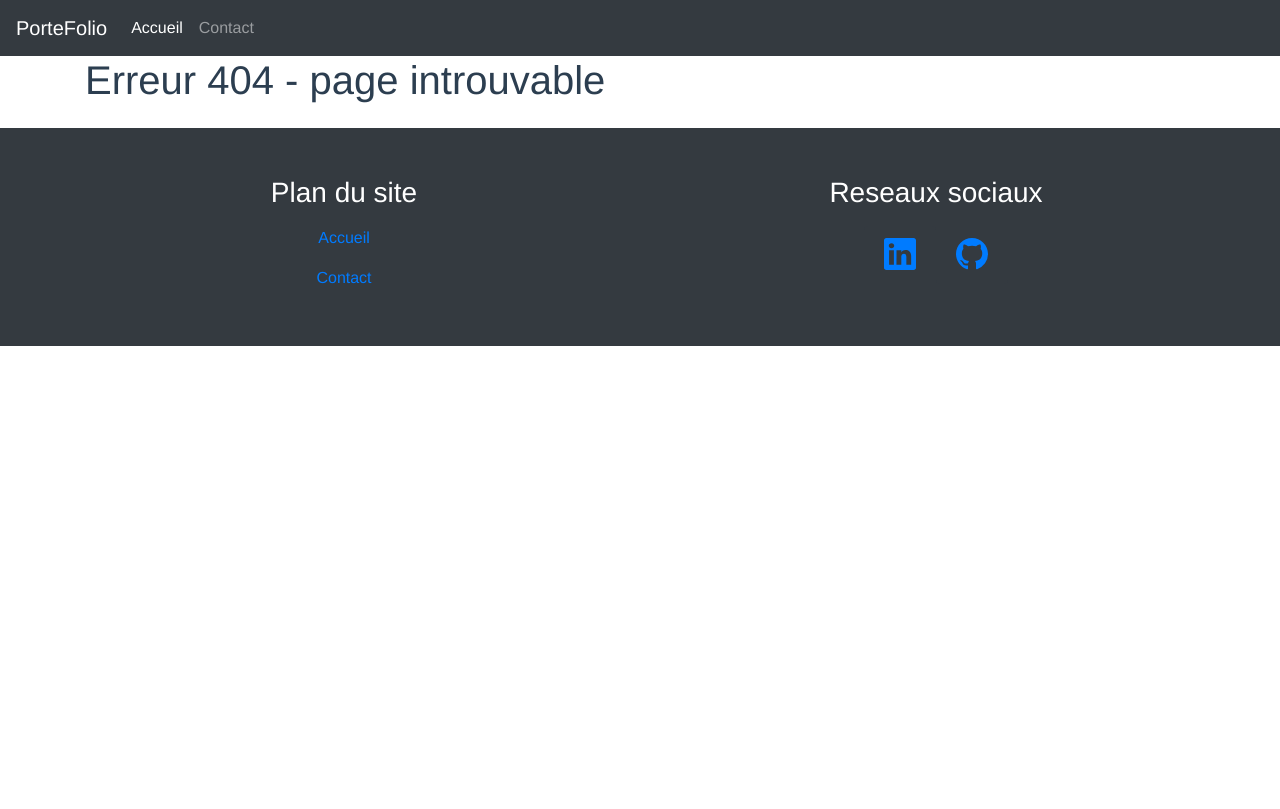
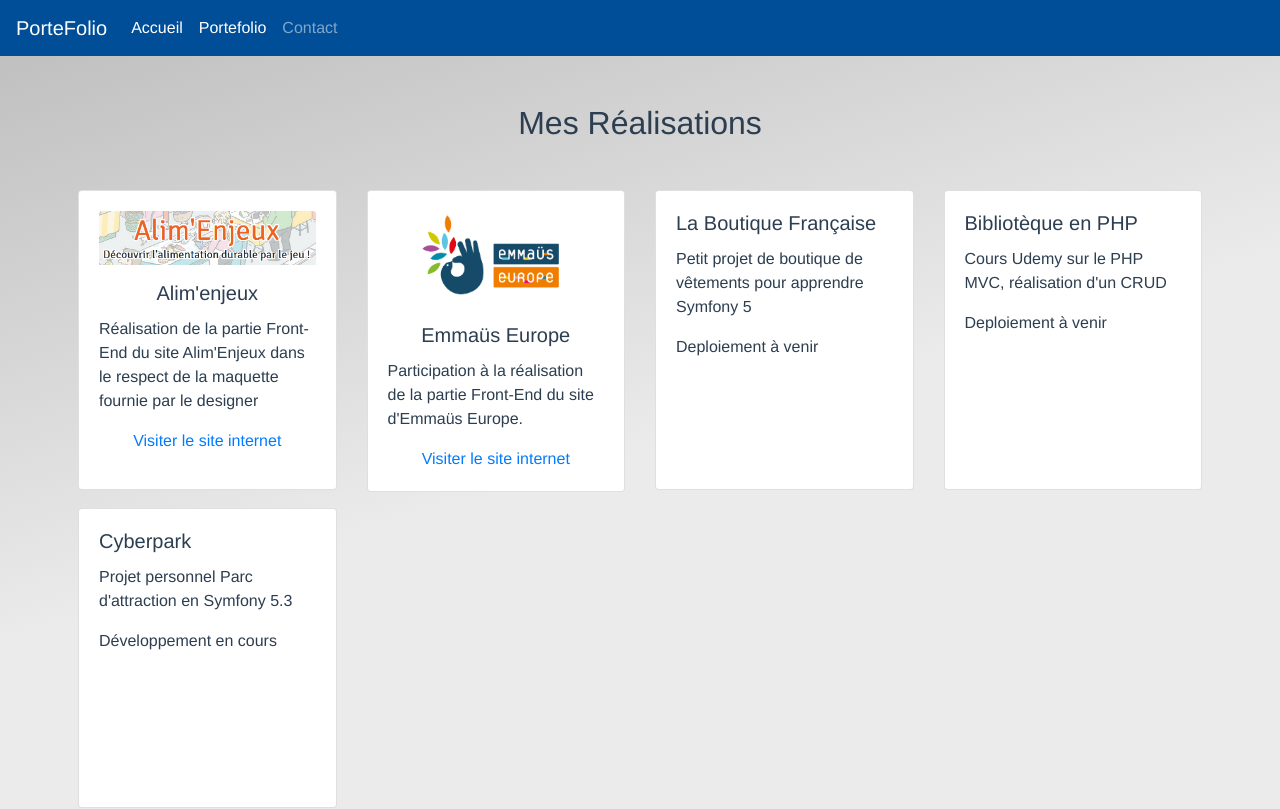
Before and after one commit to judev34/portefolio-vuejs, a Vue app: page /portefolio in a window 1280 px wide. Before the commit this address had no page. Shown: the top 809 px of the page. Built offline with nearby package versions, Linux system fonts and the light colour scheme.

Commit message:
ajout portefolio + couleurs

```diff
--- a/src/components/layout/TheFooter.vue
+++ b/src/components/layout/TheFooter.vue
@@ -1,6 +1,6 @@
 <template>
-    <footer class="container-fluid">
-        <div class="row d-flex justify-content-between mt-sm-3 p-md-5 bg-dark text-white">
+    <footer class="container-fluid container-footer">
+        <div class="row d-flex justify-content-between p-md-5 text-white">
             <div class="col-12 col-sm-6 mt-3 mt-md-0 text-center">
                 <h3>Plan du site</h3>
                 <b-navbar-nav>
@@ -23,13 +23,13 @@
             <div class="col-12 col-sm-6 mt-3 mt-lg-0 text-center">
                 <h3>Reseaux sociaux</h3>
                 <b-list-group class="d-flex flex-row justify-content-center mt-3">
-                   <b-list-group-item class="reseaux-item bg-dark">
+                   <b-list-group-item class="reseaux-item">
                         <a href="">
-                        <b-icon icon="linkedin" variant="primary" font-scale="2"></b-icon></a>
+                        <b-icon icon="linkedin" variant="light" font-scale="2"></b-icon></a>
                     </b-list-group-item>
-                   <b-list-group-item class="reseaux-item bg-dark">
+                   <b-list-group-item class="reseaux-item">
                        <a href="https://github.com/judev34">
-                       <b-icon icon="github" variant="primary" font-scale="2"></b-icon></a>
+                       <b-icon icon="github" variant="light" font-scale="2"></b-icon></a>
                     </b-list-group-item>
                 </b-list-group>
             </div>
@@ -47,7 +47,20 @@ export default {
 
 <style>
 
+.container-footer {
+    background: rgb(0,78,152);
+}
+
+.nav-item > a {
+    color: white;
+}
+
+.nav-item > a:hover {
+    color: lightgrey;
+}
+
 .reseaux-item {
     border: none;
+    background: rgb(0,78,152);
 }
 </style>
--- a/src/components/layout/TheNavigation.vue
+++ b/src/components/layout/TheNavigation.vue
@@ -1,6 +1,6 @@
 <template>
 <nav>
-  <b-navbar class="navbar-perso" toggleable="lg" type="dark" variant="dark">
+  <b-navbar class="navbar-perso navbar-dark" toggleable="lg" >
     <b-navbar-brand to="/" exact>PorteFolio</b-navbar-brand>
 
     <b-navbar-toggle target="nav-collapse"></b-navbar-toggle>
@@ -16,6 +16,16 @@
             :href="href"
             @click="navigate"
             >Accueil</b-nav-item>
+        </router-link>
+        <router-link
+          to="/portefolio"
+          custom
+          v-slot="{ href, navigate, isActive}"
+        ><b-nav-item
+            :active="isActive"
+            :href="href"
+            @click="navigate"
+            >Portefolio</b-nav-item>
         </router-link>
         <router-link
           to="/contact"
@@ -40,6 +50,13 @@ export default {
 </script>
 
 <style>
+.navbar-perso {
+  background: rgb(0,78,152);
+  color: white !important;
+}
 
+.navbar-brand {
+  color: white;
+}
 
 </style>
--- a/src/router/index.js
+++ b/src/router/index.js
@@ -3,12 +3,13 @@ import VueRouter from 'vue-router'
 import Home from '../views/Home.vue'
 import Contact from '../components/forms/Contact.vue'
 import Page404 from '../components/errors/Page404.vue'
-
+import Portefolio from '../views/Portefolio.vue'
 
 Vue.use(VueRouter)
 
 const routes = [
   { path: '/', name: 'Home', component: Home },
+  { path: '/portefolio', name: 'Portefolio', component: Portefolio },
   { path: '/contact', name: 'Contact', component: Contact },
   // { path: '/actualites', name: 'Actualites',
   //   // route level code-splitting
--- a/src/views/Home.vue
+++ b/src/views/Home.vue
@@ -1,19 +1,19 @@
 <template>
-  <div class="container-fluid mt-3 flex-grow-1 p-0">
+  <div class="container-fluid container-home flex-grow-1 p-0">
     <headercomponent></headercomponent>
-    <section class="section-onglets mt-3 bg-dark">
+    <section class="section-onglets mt-3">
       <div class="container">
         <div class="row">
           <div class="d-none d-md-flex col-md-5">
             <img class="img-fluid img-code-icon" src="../assets/logos/code-icon.png" alt="icone-code">
           </div>
           <div class="col-12 col-md-7 d-flex flex-column justify-content-center mt-3 mb-3">
-            <h2 class="text-center">Mon Experience</h2>
+            <h2 class="text-center text-white">Mon Experience</h2>
             <ul data-aos="fade-up"
                   data-aos-delay="200"
                   data-aos-duration="1000" class="text-center list-unstyled d-flex flex-column flex-sm-row mt-3 mb-xs-1 mb-sm-2"
             >
-              <li class="nav-link btn btn-onglet flex-fill active" v-on:click="component = 'onglet1'" >Presentation</li>
+              <li class="nav-link btn btn-onglet flex-fill active" v-on:click="component = 'onglet1'">Presentation</li>
               <li class="nav-link btn btn-onglet flex-fill active" v-on:click="component = 'onglet2'">Experiences professionnelles</li>
               <li class="nav-link btn btn-onglet flex-fill active" v-on:click="component = 'onglet3'">Formation & diplômes</li>
             </ul>
@@ -31,7 +31,7 @@
         </div>
       </div>
     </section>
-    <section class="container-fluid w-md-80 container-langues bg-light pt-5">
+    <section class="container-fluid w-md-80 container-langues pt-5">
       <h2 class="text-center">Mes Compétences</h2>
       <div class="row mt-5 ml-lg-3 mr-lg-3 ml-xl-5 mr-xl-5">
         <div class="col-sm-6 col-md-3 mb-3">
@@ -182,6 +182,11 @@ export default {
   opacity: 0;
 }
 
+.container-home {
+    background: linear-gradient(163deg, rgba(192,192,192,1) 0%, rgba(235,235,235,1) 49%);
+
+}
+
 .img-profil{
   height: 500px;
   border-radius: 10px;
@@ -189,6 +194,7 @@ export default {
 
 .container-langues {
   min-height: 500px;
+    background: linear-gradient(163deg, rgba(192,192,192,1) 0%, rgba(235,235,235,1) 49%);
 }
 
 .card-perso {
@@ -213,6 +219,7 @@ export default {
 
 .section-onglets {
   min-height: 250px;
+  background: linear-gradient(163deg, rgba(0,78,152,1) 0%, rgba(58,110,165,1) 84%);
 }
 
 .onglets {
--- /dev/null
+++ b/src/views/Portefolio.vue
@@ -0,0 +1,74 @@
+<template>
+  <section class="container-fluid w-md-80 container-langues pt-5">
+      <h2 class="text-center">Mes Réalisations</h2>
+      <div class="row mt-5 ml-lg-3 mr-lg-3 ml-xl-5 mr-xl-5 mb-5">
+        <div class="col-sm-6 col-md-3 mb-3">
+          <div class="card card-real-perso">
+            <div class="card-body d-flex flex-column">
+                <img src="../assets/alimenjeux.png" class="card-img-top" alt="banniere-alimenjeux">
+                <h5 class="card-title text-center mt-3">Alim'enjeux</h5>
+                <p class="card-text">Réalisation de la partie Front-End du site Alim'Enjeux dans le respect de la maquette fournie par le designer</p>
+                <a href="https://alim-enjeux.org/" class="text-center">Visiter le site internet</a>
+            </div>
+          </div>
+        </div>
+        <div class="col-sm-6 col-md-3 mb-3">
+          <div class="card card-real-perso" >
+            <div class="card-body d-flex flex-column">
+                <img src="../assets/emmausEurope.png" class="card-img-top card-img-perso" alt="banniere-emmausEurope">
+                <h5 class="card-title text-center mt-3">Emmaüs Europe</h5>
+                <p class="card-text">Participation à la réalisation de la partie Front-End du site d'Emmaüs Europe.</p>
+                <a href="https://emmaus-europe.org/" class="text-center">Visiter le site internet</a>
+            </div>
+          </div>
+        </div>
+        <div class="col-sm-6 col-md-3 mb-3">
+          <div class="card card-real-perso">
+            <div class="card-body d-flex flex-column align-items-start">
+
+              <h5 class="card-title">La Boutique Française</h5>
+              <p class="card-text">Petit projet de boutique de vêtements pour apprendre Symfony 5</p>
+              <p class="card-text">Deploiement à venir</p>
+            </div>
+          </div>
+        </div>
+        <div class="col-sm-6 col-md-3 mb-3">
+          <div class="card card-real-perso">
+            <div class="card-body d-flex flex-column align-items-start">
+              <h5 class="card-title">Bibliotèque en PHP</h5>
+              <p class="card-text">Cours Udemy sur le PHP MVC, réalisation d'un CRUD</p>
+              <p class="card-text">Deploiement à venir</p>
+            </div>
+          </div>
+        </div>
+        <div class="col-sm-6 col-md-3 mb-3">
+          <div class="card card-real-perso">
+            <div class="card-body d-flex flex-column align-items-start">
+              <h5 class="card-title">Cyberpark</h5>
+              <p class="card-text">Projet personnel Parc d'attraction en Symfony 5.3</p>
+              <p class="card-text">Développement en cours</p>
+            </div>
+          </div>
+        </div>
+      </div>
+    </section>
+</template>
+
+<script>
+export default {
+    name: 'Portefolio'
+}
+</script>
+
+<style>
+.card-real-perso {
+    min-height: 300px;
+}
+
+.card-img-perso {
+    max-height: 100px;
+    max-width: 200px;
+    margin-left: auto;
+    margin-right: auto;
+}
+</style>
```
Also changed, not shown: src/views/Actualites.vue (deleted, +0 -61 lines), src/assets/alimenjeux.png (added), src/assets/emmausEurope.png (added).
